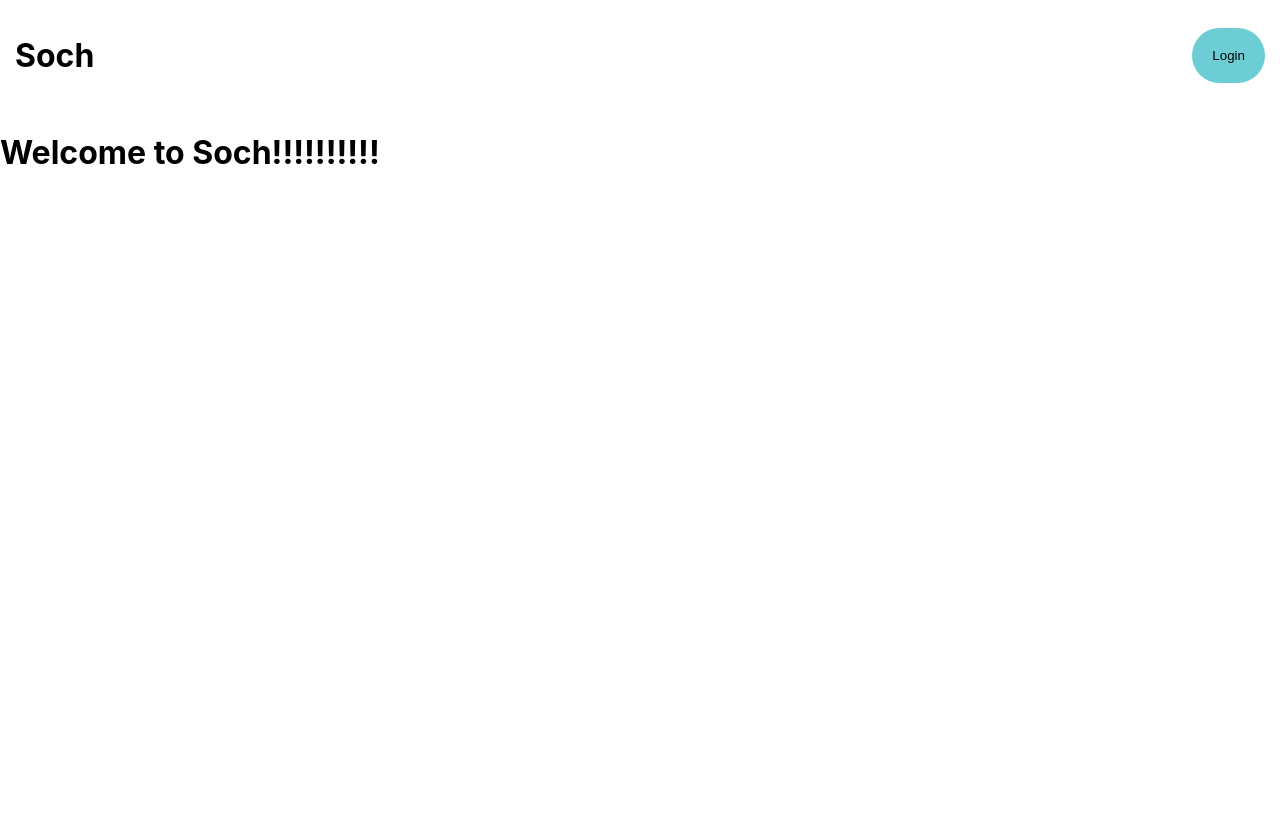
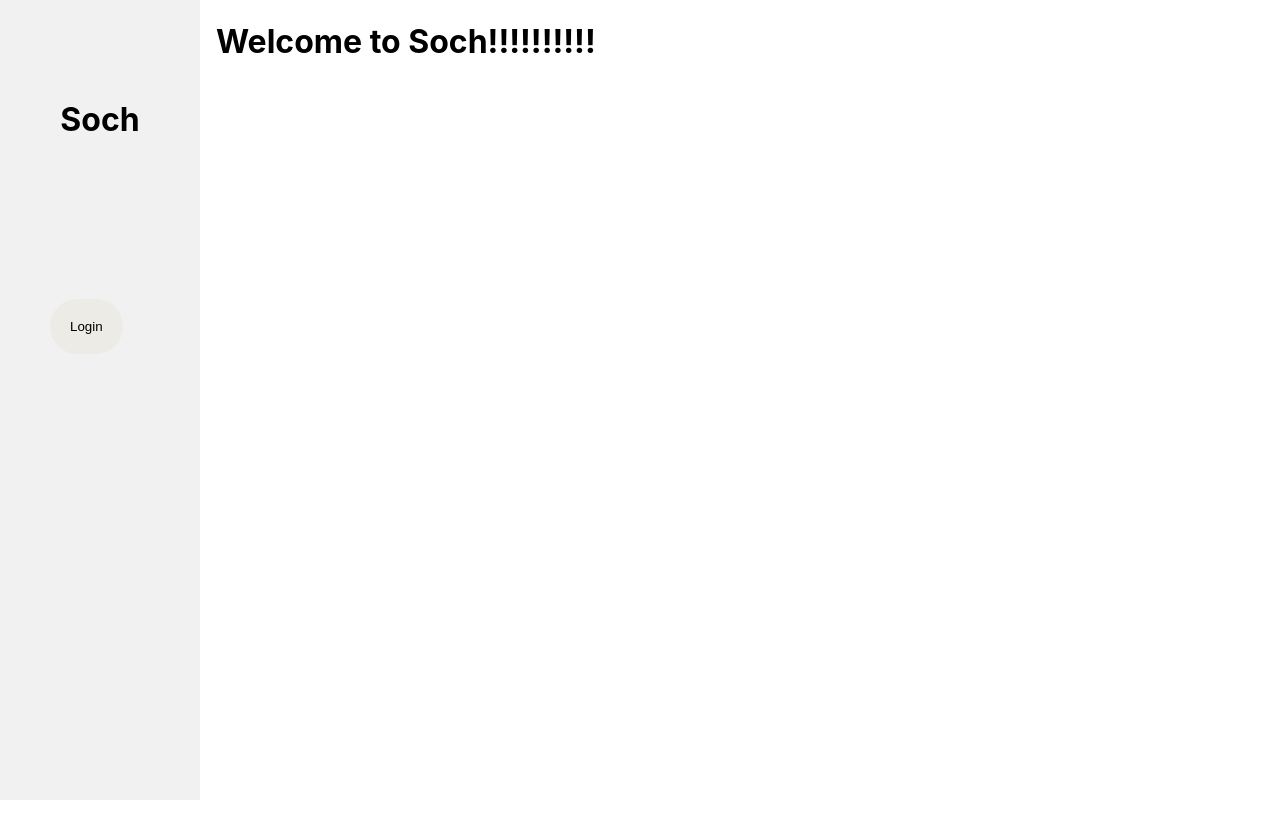
Before and after one commit to Neeraz666/thoughts_share, a React (Create React App) app in the folder frontend/: page / in a window 1280 px wide. Shown: the top 838 px of the page. Before the commit the page ends 800 px from the top, so only its background shows below. Built offline with nearby package versions, Linux system fonts and the light colour scheme.

Commit message:
Changed the navbar to sideways.

```diff
--- a/frontend/src/App.css
+++ b/frontend/src/App.css
@@ -38,9 +38,27 @@
 }
 
 .navkobich {
-  padding: 30px;
+  /* padding: 30px;
   text-decoration: None;
   font-family: 'Lucida Sans', 'Lucida Sans Regular', 'Lucida Grande', 'Lucida Sans Unicode', Geneva, Verdana, sans-serif;
   font-size: large;
-  color:crimson;
+  color:crimson; */
+  display: block;
+  color: black;
+  padding: 16px;
+  text-decoration: None;
 }
+
+.navkobich:active{
+  background-color: #04AA6D;
+  color: white;
+}
+
+.navkobich:hover:not(.active) {
+  background-color: #555;
+  color: white;
+}
+
+.navkobutton:hover{
+  background-color: aqua;
+}
--- a/frontend/src/components/home.js
+++ b/frontend/src/components/home.js
@@ -1,7 +1,9 @@
 export const Home = () => {
     return (
-        <h1>
-            Welcome to Soch!!!!!!!!!!
-        </h1>
+        <div style={{ marginLeft: '200px', padding: '1px 16px', height: '1000px' }}>
+            <h1>
+                Welcome to Soch!!!!!!!!!!
+            </h1>
+        </div>
     )
 }
--- a/frontend/src/components/navigation.js
+++ b/frontend/src/components/navigation.js
@@ -15,26 +15,31 @@ export function Navigation() {
         }
     }, [isAuth]);
 
+    // display: 'flex', justifyContent: 'space-between', alignItems: 'center', margin: '0' ,padding: '15px'
+
     return (
-        <div style={{ display: 'flex', justifyContent: 'space-between', alignItems: 'center', padding: '15px' }}>
-            <h1>Soch</h1>
-            <div>
+        <div style={{ margin: '0', padding: '0', width: '200px', backgroundColor: '#f1f1f1', position: 'fixed', height: '100%', overflow: 'auto', textAlign: 'center' }}>
+            <h1 style={{ marginTop: '100px' }}>Soch</h1>
+            <div style={{ margin: '10em 0' }}>
                 {isAuth && <a className='navkobich' href="/">Home</a>}
                 {isAuth && <a className='navkobich' href="/">Profile</a>}
                 {isAuth && <a className='navkobich' href="/">Settings</a>}
             </div>
+            <div style={{ marginLeft: '50px' }}>
                 <nav>
+
                     <ul style={{ listStyle: 'none', display: 'flex', gap: '10px', margin: 0, padding: 0 }}>
                         <li>
                             {isAuth ?
                                 <a href="/logout">
-                                <button style={{ padding: '20px', background: '#6ccdd4', border: '#6ccdd4', borderRadius: '30px' }}>Logout</button>
+                                    <button style={{ padding: '20px', background: '#edebe6', border: '#edebe6', borderRadius: '30px', fontSize: '15px'} }>Logout</button>
                                 </a> : <a href="/login">
-                                <button style={{ padding: '20px', background: '#6ccdd4', border: '#6ccdd4', borderRadius: '30px' }}>Login</button>
+                                    <button style={{ padding: '20px', background: '#edebe6', border: '#edebe6', borderRadius: '30px' }}>Login</button>
                                 </a>}
                         </li>
                     </ul>
                 </nav>
             </div>
+        </div>
     )
 }
```
Also changed, not shown: 1 other file (tests, documents, lock files or other folders). Lines whose indentation alone changed are shown as unchanged.
